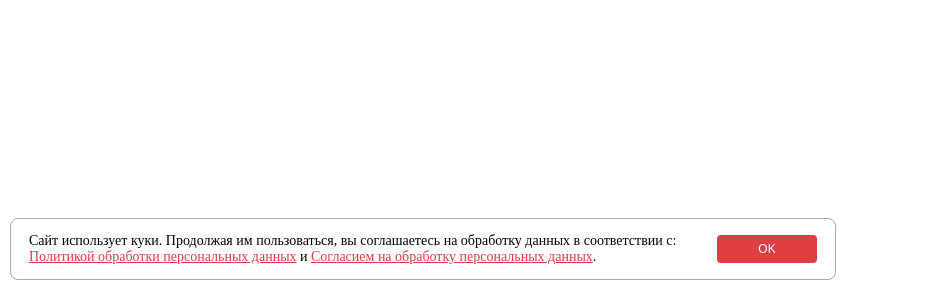
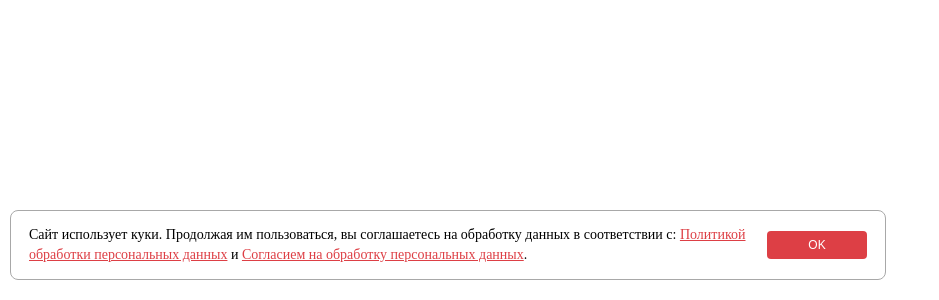
Before and after one commit to jimdigris/notification-cookie, a plain HTML site: page index.html in a window 1280 px wide. Shown: the part 500-800 px from the top of the page, without its empty margins (0-939 px from the left). Drawn offline with Linux system fonts and the light colour scheme.

Commit message:
Add files via upload

```diff
--- a/style.css
+++ b/style.css
@@ -5,7 +5,7 @@
     position: fixed;
     bottom: 10px;
     left: 0px;
-    max-width: 800px;
+    max-width: 870px;
     border: 1px solid #a8a8a8;
     border-radius: 8px;
     padding: 6px 18px;
@@ -18,7 +18,8 @@
 	font-size: 14px;
 	padding: 8px 8px 8px 0px;
 	margin: 0px;
-	max-width: 680px;
+	max-width: 730px;
+	line-height: 20px;
 }
 
 .notification-cookie-btn {
```
